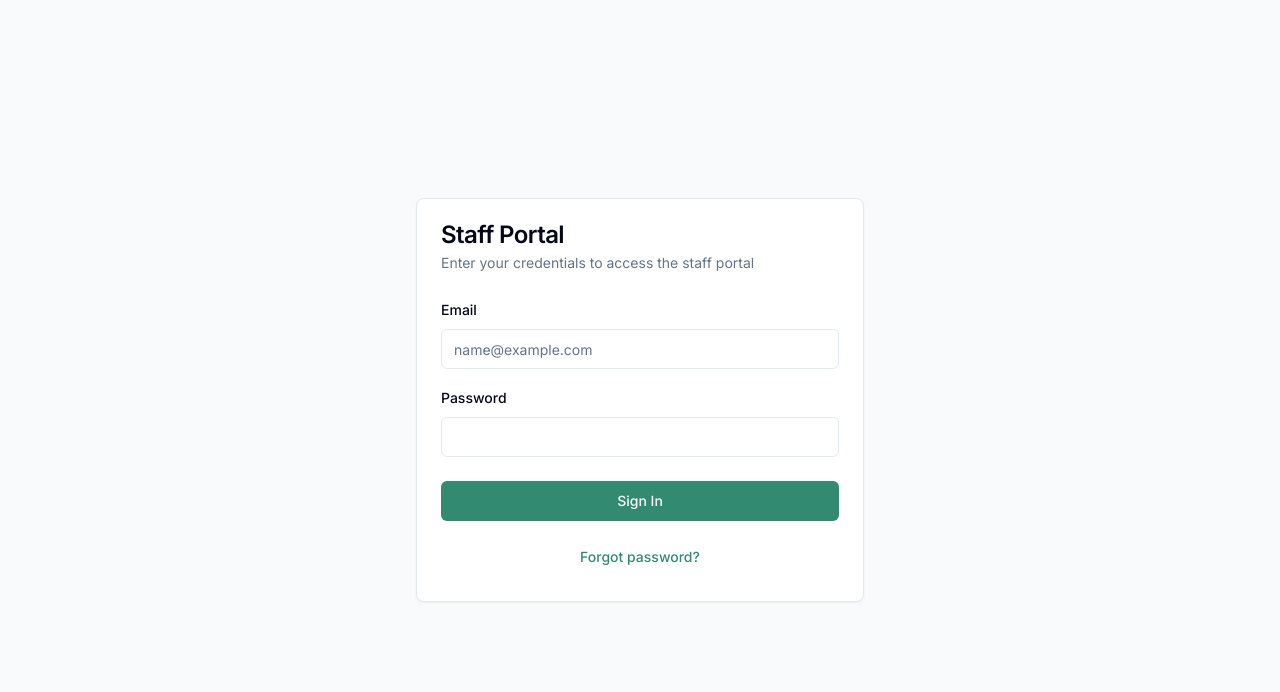
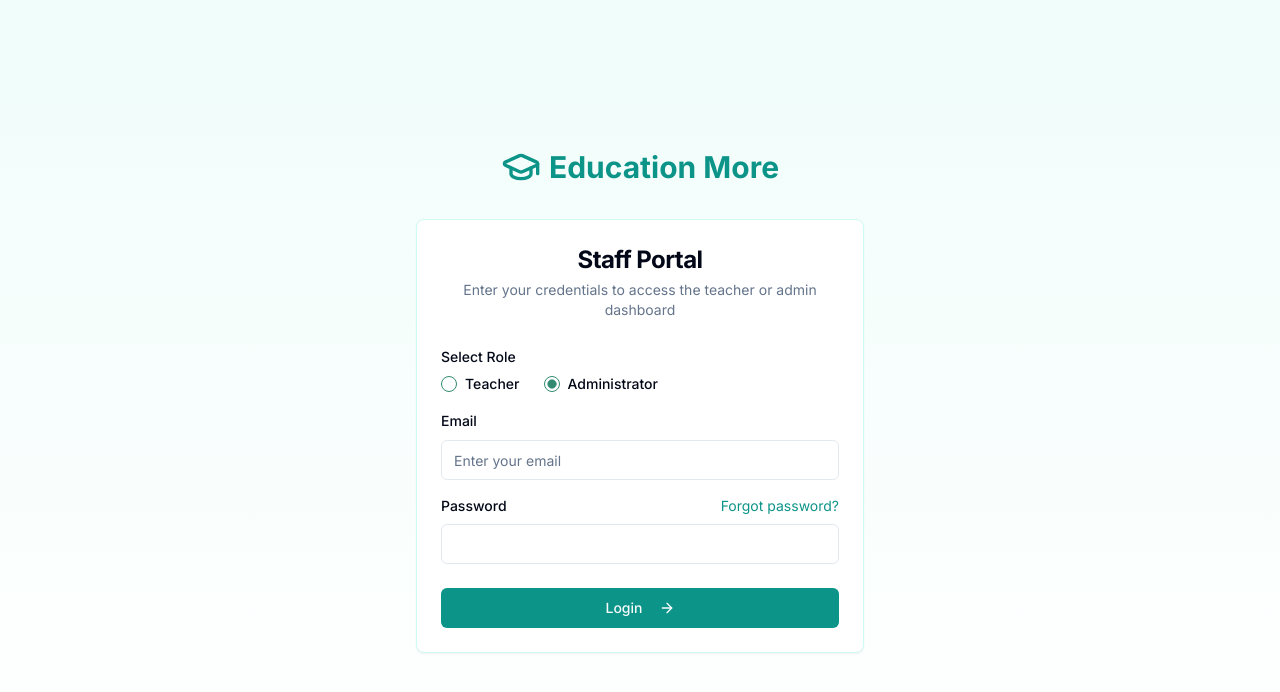
Before and after one commit to dasrules1/student-portal, a Next.js app: page /staff-portal in a window 1280 px wide. Shown: the top 692 px of the page. Built offline with nearby package versions, Linux system fonts and the light colour scheme; no server answers.

Commit message:
style: restore original portal designs with teal and emerald colors

```diff
--- a/app/staff-portal/page.tsx
+++ b/app/staff-portal/page.tsx
@@ -2,16 +2,20 @@
 
 import { useState } from "react"
 import { useRouter } from "next/navigation"
+import Link from "next/link"
+import { GraduationCap, ArrowRight } from "lucide-react"
 import { Button } from "@/components/ui/button"
 import { Input } from "@/components/ui/input"
 import { Label } from "@/components/ui/label"
 import { Card, CardContent, CardDescription, CardFooter, CardHeader, CardTitle } from "@/components/ui/card"
+import { RadioGroup, RadioGroupItem } from "@/components/ui/radio-group"
 import { useToast } from "@/hooks/use-toast"
 import { useAuth } from "@/contexts/auth-context"
 
 export default function StaffPortalPage() {
   const [email, setEmail] = useState("")
   const [password, setPassword] = useState("")
+  const [role, setRole] = useState("admin")
   const [loading, setLoading] = useState(false)
   const { toast } = useToast()
   const router = useRouter()
@@ -36,19 +40,48 @@ export default function StaffPortalPage() {
   }
 
   return (
-    <div className="flex items-center justify-center min-h-screen bg-slate-50 dark:bg-slate-950">
-      <Card className="w-full max-w-md">
-        <CardHeader>
-          <CardTitle>Staff Portal</CardTitle>
-          <CardDescription>Enter your credentials to access the staff portal</CardDescription>
+    <div className="flex min-h-screen bg-gradient-to-b from-teal-50 to-white dark:from-slate-950 dark:to-slate-900">
+      <div className="flex flex-col items-center justify-center w-full px-4 py-12 sm:px-6 lg:px-8">
+        <div className="flex items-center mb-8 space-x-2">
+          <GraduationCap className="w-10 h-10 text-teal-600 dark:text-teal-400" />
+          <h1 className="text-3xl font-bold text-teal-600 dark:text-teal-400">Education More</h1>
+        </div>
+
+        <Card className="w-full max-w-md border-teal-100 dark:border-teal-900">
+          <CardHeader className="space-y-1 text-center">
+            <CardTitle className="text-2xl font-bold">Staff Portal</CardTitle>
+            <CardDescription>Enter your credentials to access the teacher or admin dashboard</CardDescription>
           </CardHeader>
           <form onSubmit={handleSubmit}>
             <CardContent className="space-y-4">
               <div className="space-y-2">
+                <Label>Select Role</Label>
+                <RadioGroup
+                  defaultValue="admin"
+                  value={role}
+                  onValueChange={setRole}
+                  className="flex space-x-4"
+                >
+                  <div className="flex items-center space-x-2">
+                    <RadioGroupItem value="teacher" id="teacher" />
+                    <Label htmlFor="teacher" className="cursor-pointer">
+                      Teacher
+                    </Label>
+                  </div>
+                  <div className="flex items-center space-x-2">
+                    <RadioGroupItem value="admin" id="admin" />
+                    <Label htmlFor="admin" className="cursor-pointer">
+                      Administrator
+                    </Label>
+                  </div>
+                </RadioGroup>
+              </div>
+
+              <div className="space-y-2">
                 <Label htmlFor="email">Email</Label>
                 <Input
                   id="email"
-                placeholder="name@example.com"
+                  placeholder="Enter your email"
                   type="email"
                   autoCapitalize="none"
                   autoComplete="email"
@@ -59,31 +92,37 @@ export default function StaffPortalPage() {
                   required
                 />
               </div>
+
               <div className="space-y-2">
+                <div className="flex items-center justify-between">
                   <Label htmlFor="password">Password</Label>
+                  <Link href="/forgot-password" className="text-sm text-teal-600 hover:underline dark:text-teal-400">
+                    Forgot password?
+                  </Link>
+                </div>
                 <Input
                   id="password"
                   type="password"
-                autoComplete="current-password"
-                disabled={loading}
                   value={password}
                   onChange={(e) => setPassword(e.target.value)}
                   required
                 />
               </div>
             </CardContent>
+
             <CardFooter className="flex flex-col space-y-4">
-            <Button type="submit" className="w-full" disabled={loading}>
-              {loading ? "Signing in..." : "Sign In"}
+              <Button
+                type="submit"
+                className="w-full bg-teal-600 hover:bg-teal-700 dark:bg-teal-700 dark:hover:bg-teal-800"
+                disabled={loading}
+              >
+                {loading ? "Logging in..." : "Login"}
+                {!loading && <ArrowRight className="w-4 h-4 ml-2" />}
               </Button>
-            <div className="text-sm text-center text-gray-500">
-              <Button variant="link" onClick={() => router.push("/forgot-password")}>
-                Forgot password?
-              </Button>
-            </div>
             </CardFooter>
           </form>
         </Card>
       </div>
+    </div>
   )
 }
--- a/app/student-portal/page.tsx
+++ b/app/student-portal/page.tsx
@@ -2,6 +2,8 @@
 
 import { useState } from "react"
 import { useRouter } from "next/navigation"
+import Link from "next/link"
+import { GraduationCap, ArrowRight } from "lucide-react"
 import { Button } from "@/components/ui/button"
 import { Input } from "@/components/ui/input"
 import { Label } from "@/components/ui/label"
@@ -36,11 +38,17 @@ export default function StudentPortalPage() {
   }
 
   return (
-    <div className="flex items-center justify-center min-h-screen bg-slate-50 dark:bg-slate-950">
-      <Card className="w-full max-w-md">
-        <CardHeader>
-          <CardTitle>Student Portal</CardTitle>
-          <CardDescription>Enter your credentials to access your student account</CardDescription>
+    <div className="flex min-h-screen bg-gradient-to-b from-emerald-50 to-white dark:from-slate-950 dark:to-slate-900">
+      <div className="flex flex-col items-center justify-center w-full px-4 py-12 sm:px-6 lg:px-8">
+        <div className="flex items-center mb-8 space-x-2">
+          <GraduationCap className="w-10 h-10 text-emerald-600 dark:text-emerald-400" />
+          <h1 className="text-3xl font-bold text-emerald-600 dark:text-emerald-400">Education More</h1>
+        </div>
+
+        <Card className="w-full max-w-md border-emerald-100 dark:border-emerald-900">
+          <CardHeader className="space-y-1 text-center">
+            <CardTitle className="text-2xl font-bold">Student Portal</CardTitle>
+            <CardDescription>Enter your email and password to access your dashboard</CardDescription>
           </CardHeader>
           <form onSubmit={handleSubmit}>
             <CardContent className="space-y-4">
@@ -48,7 +56,7 @@ export default function StudentPortalPage() {
                 <Label htmlFor="email">Email</Label>
                 <Input
                   id="email"
-                placeholder="name@example.com"
+                  placeholder="Enter your email"
                   type="email"
                   autoCapitalize="none"
                   autoComplete="email"
@@ -60,12 +68,18 @@ export default function StudentPortalPage() {
                 />
               </div>
               <div className="space-y-2">
+                <div className="flex items-center justify-between">
                   <Label htmlFor="password">Password</Label>
+                  <Link
+                    href="/forgot-password"
+                    className="text-sm text-emerald-600 hover:underline dark:text-emerald-400"
+                  >
+                    Forgot password?
+                  </Link>
+                </div>
                 <Input
                   id="password"
                   type="password"
-                autoComplete="current-password"
-                disabled={loading}
                   value={password}
                   onChange={(e) => setPassword(e.target.value)}
                   required
@@ -73,17 +87,18 @@ export default function StudentPortalPage() {
               </div>
             </CardContent>
             <CardFooter className="flex flex-col space-y-4">
-            <Button type="submit" className="w-full" disabled={loading}>
-              {loading ? "Signing in..." : "Sign In"}
+              <Button
+                type="submit"
+                className="w-full bg-emerald-600 hover:bg-emerald-700 dark:bg-emerald-700 dark:hover:bg-emerald-800"
+                disabled={loading}
+              >
+                {loading ? "Logging in..." : "Login"}
+                {!loading && <ArrowRight className="w-4 h-4 ml-2" />}
               </Button>
-            <div className="text-sm text-center text-gray-500">
-              <Button variant="link" onClick={() => router.push("/forgot-password")}>
-                Forgot password?
-              </Button>
-            </div>
             </CardFooter>
           </form>
         </Card>
       </div>
+    </div>
   )
 }
```
Lines whose indentation alone changed are shown as unchanged.
